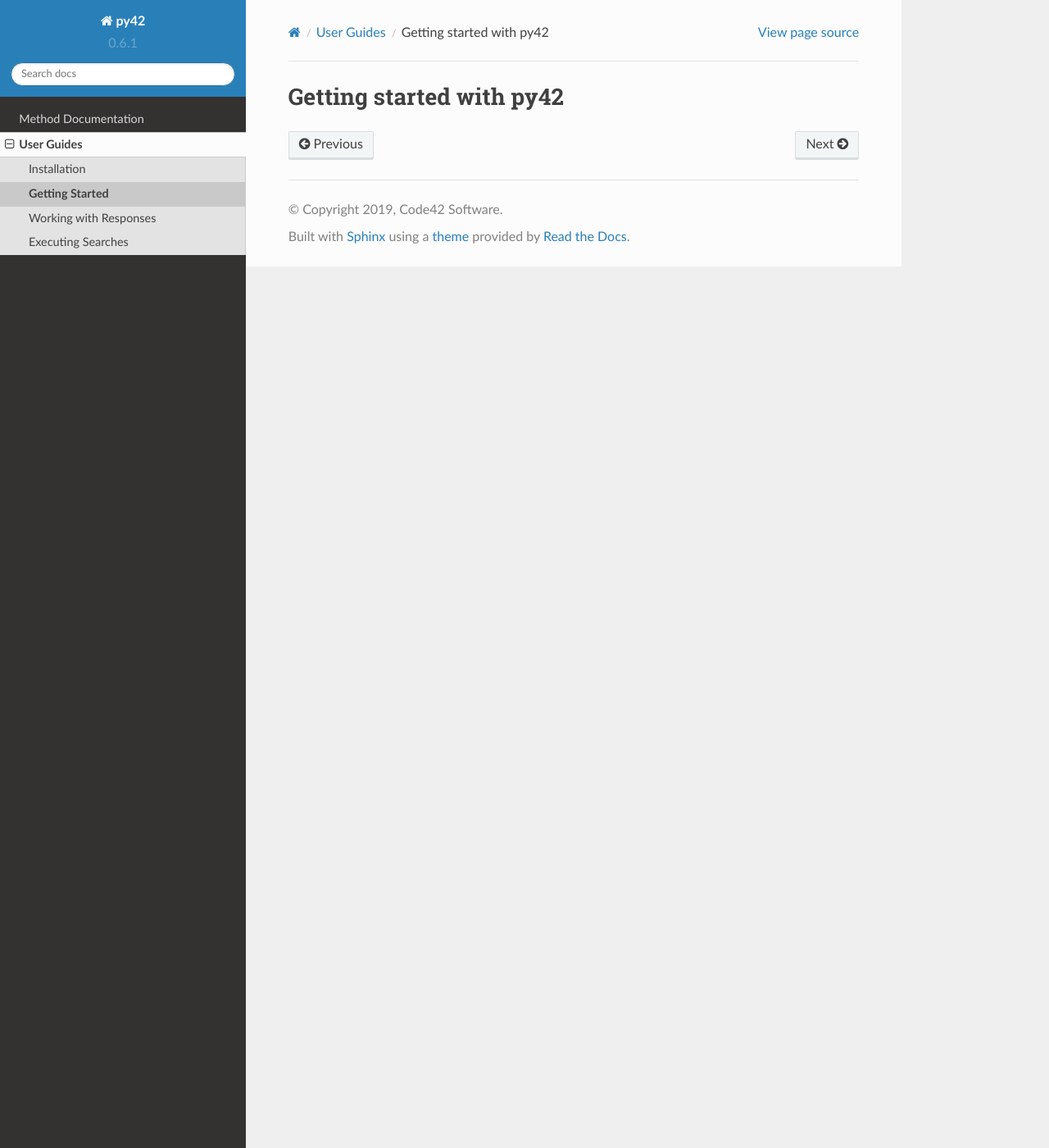
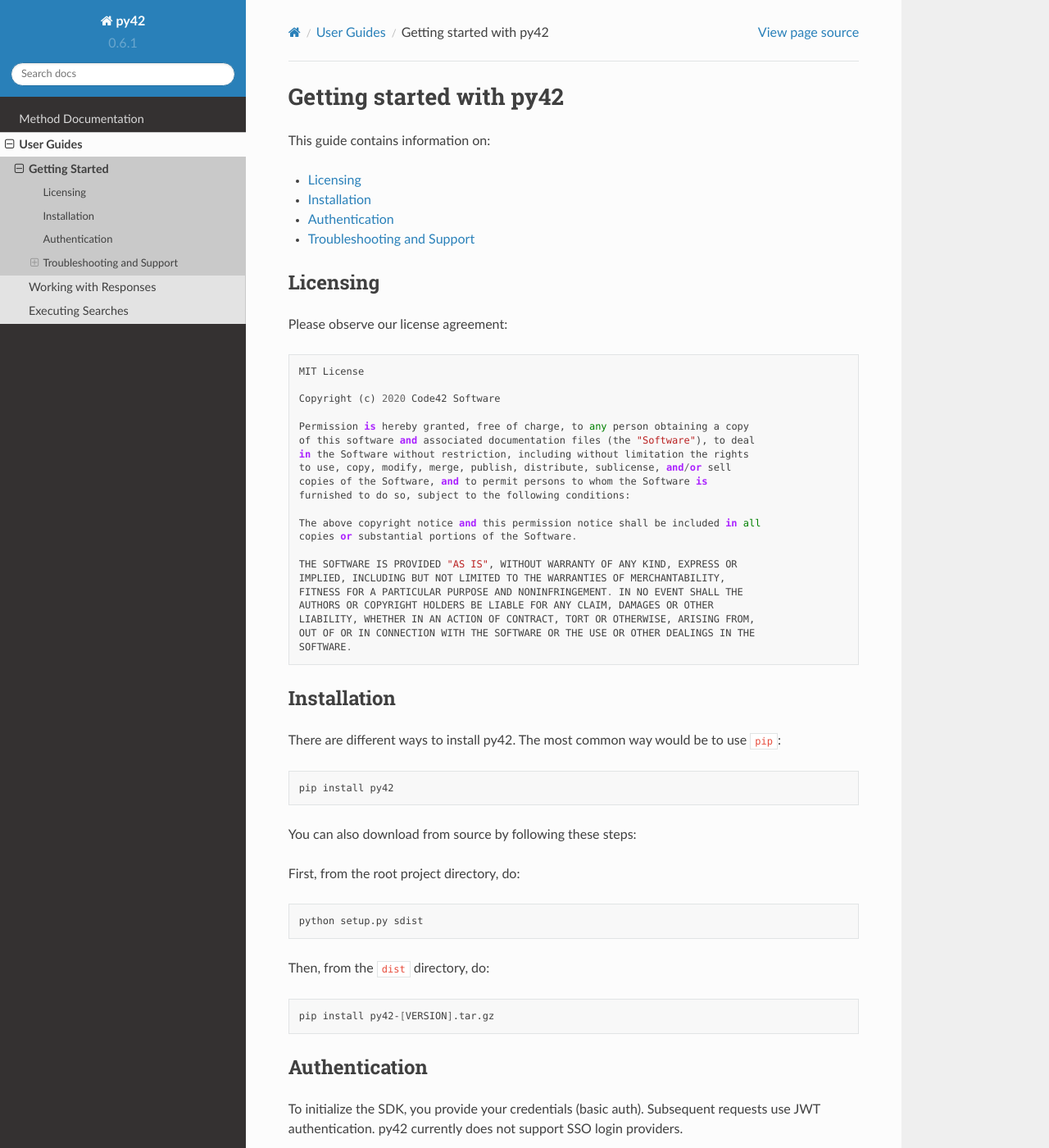
Before and after one commit to code42/py42, a Sphinx documentation site: the page built from docs/userguides/gettingstarted.md, in a window 1280 px wide and 1400 px high. Shown: the whole window at 82% size. Built offline with Sphinx 7.4.7 and the Read the Docs theme 2.0.0, drawn with Linux system fonts in a browser that asks for light colours; pages that are not in the unit, such as notebooks, are missing from menus; the version number is read from the project's files by our own code; some of the changed text lies outside the part shown.

Commit message:
Getting started on getting started

````diff
--- a/docs/userguides/gettingstarted.md
+++ b/docs/userguides/gettingstarted.md
@@ -1 +1,73 @@
 # Getting started with py42
+
+This guide contains information on:
+
+* [Licensing](#licensing)
+* [Installation](#installation)
+* [Authentication](#authentication)
+* [Troubleshooting and Support](#troubleshooting-and-support)
+
+## Licensing
+
+Please observe our license agreement:
+
+    MIT License
+
+    Copyright (c) 2020 Code42 Software
+
+    Permission is hereby granted, free of charge, to any person obtaining a copy
+    of this software and associated documentation files (the "Software"), to deal
+    in the Software without restriction, including without limitation the rights
+    to use, copy, modify, merge, publish, distribute, sublicense, and/or sell
+    copies of the Software, and to permit persons to whom the Software is
+    furnished to do so, subject to the following conditions:
+
+    The above copyright notice and this permission notice shall be included in all
+    copies or substantial portions of the Software.
+
+    THE SOFTWARE IS PROVIDED "AS IS", WITHOUT WARRANTY OF ANY KIND, EXPRESS OR
+    IMPLIED, INCLUDING BUT NOT LIMITED TO THE WARRANTIES OF MERCHANTABILITY,
+    FITNESS FOR A PARTICULAR PURPOSE AND NONINFRINGEMENT. IN NO EVENT SHALL THE
+    AUTHORS OR COPYRIGHT HOLDERS BE LIABLE FOR ANY CLAIM, DAMAGES OR OTHER
+    LIABILITY, WHETHER IN AN ACTION OF CONTRACT, TORT OR OTHERWISE, ARISING FROM,
+    OUT OF OR IN CONNECTION WITH THE SOFTWARE OR THE USE OR OTHER DEALINGS IN THE
+    SOFTWARE.
+
+## Installation
+
+There are different ways to install py42. The most common way would be to use `pip`:
+```bash
+pip install py42
+```
+
+You can also download from source by following these steps:
+
+First, from the root project directory, do:
+```bash
+python setup.py sdist
+```
+
+Then, from the `dist` directory, do:
+```bash
+pip install py42-[VERSION].tar.gz
+```
+
+## Authentication
+
+To initialize the SDK, you provide your credentials (basic auth). Subsequent requests use JWT authentication.
+py42 currently does not support SSO login providers.
+
+## Troubleshooting and Support
+
+### Upgrading
+
+To upgrade, do:
+```bash
+pip install py42 --upgrade
+```
+
+If you are getting errors after upgrading, try uninstalling and reinstalling:
+```bash
+pip uninstall py42
+pip install py42
+```
````
Also changed, not shown: docs/userguides/installation.md (deleted, +0 -1 lines), LICENSE.md.
